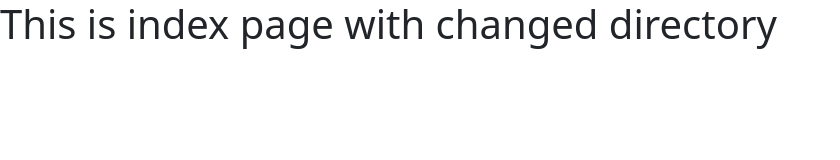
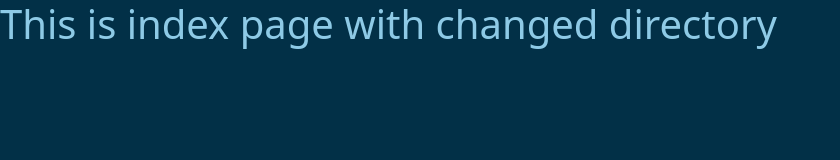
Before and after one commit to Lesiba-Tipe/tipegraphics-githubpage, a plain HTML site: page docs/index.html in a window 1280 px wide. Shown: the whole page, without its empty margins (0-840 px from the left). Drawn offline with nearby package versions, Linux system fonts and the light colour scheme.

Commit message:
change background

```diff
--- a/docs/index.html
+++ b/docs/index.html
@@ -6,8 +6,13 @@
     <meta name="viewport" content="width=device-width, initial-scale=1">
 
     <link href="https://cdn.jsdelivr.net/npm/bootstrap@5.0.2/dist/css/bootstrap.min.css" rel="stylesheet" integrity="sha384-EVSTQN3/azprG1Anm3QDgpJLIm9Nao0Yz1ztcQTwFspd3yD65VohhpuuCOmLASjC" crossorigin="anonymous">
+    <link href="style.css" rel="stylesheet" >
 
     <title>Tipe Graphics</title>
+
+    <style>
+
+    </style>
   </head>
   <body>
     <h1>This is index page with changed directory</h1>
--- /dev/null
+++ b/docs/style.css
@@ -0,0 +1,4 @@
+body{
+    color:#8ecae6;
+    background-color: #023047;
+  }
```
